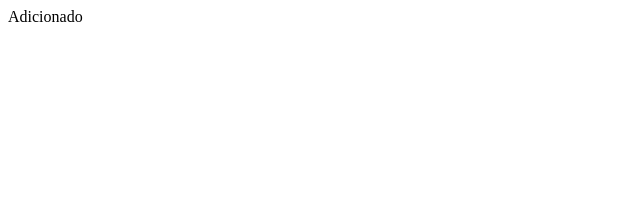
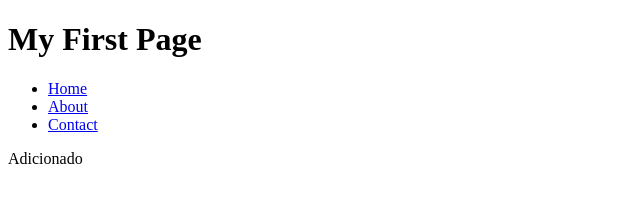
Before and after one commit to clarepe/Git-Digital-Course, a plain HTML site: page index.html in a window 1280 px wide. Shown: the whole page, without its empty margins (0-640 px from the left). Drawn offline with Linux system fonts and the light colour scheme.

Commit message:
adcionei header

```diff
--- a/index.html
+++ b/index.html
@@ -6,6 +6,18 @@
     <title>Document</title>
 </head>
 <body>
+    <header>
+        <h1>My First Page</h1>
+        <nav>
+            <ul>
+                <li><a href="index.html">Home</a></li>
+                <li><a href="about.html">About</a></li>
+                <li><a href="contact.html">Contact</a></li>
+
+
+            </ul>
+        </nav>
+    </header>
     <div>Adicionado</div>
 </body>
 </html>
```
